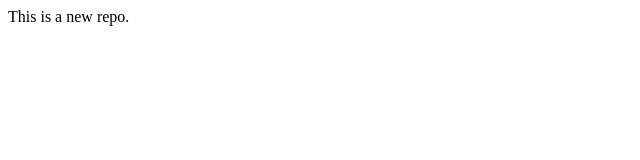
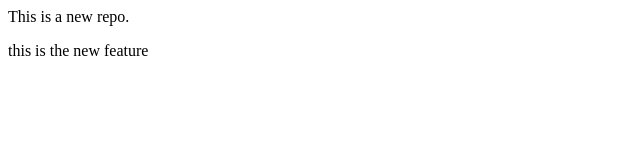
Before and after one commit to Abrar314/loacalrepo, a plain HTML site: page index.html in a window 1280 px wide. Shown: the whole page, without its empty margins (0-640 px from the left). Drawn offline with Linux system fonts and the light colour scheme.

Commit message:
add new feature

```diff
--- a/index.html
+++ b/index.html
@@ -1 +1,3 @@
 <p>This is a new repo.</p>
+
+<p1>this is the new feature</p1>
```
